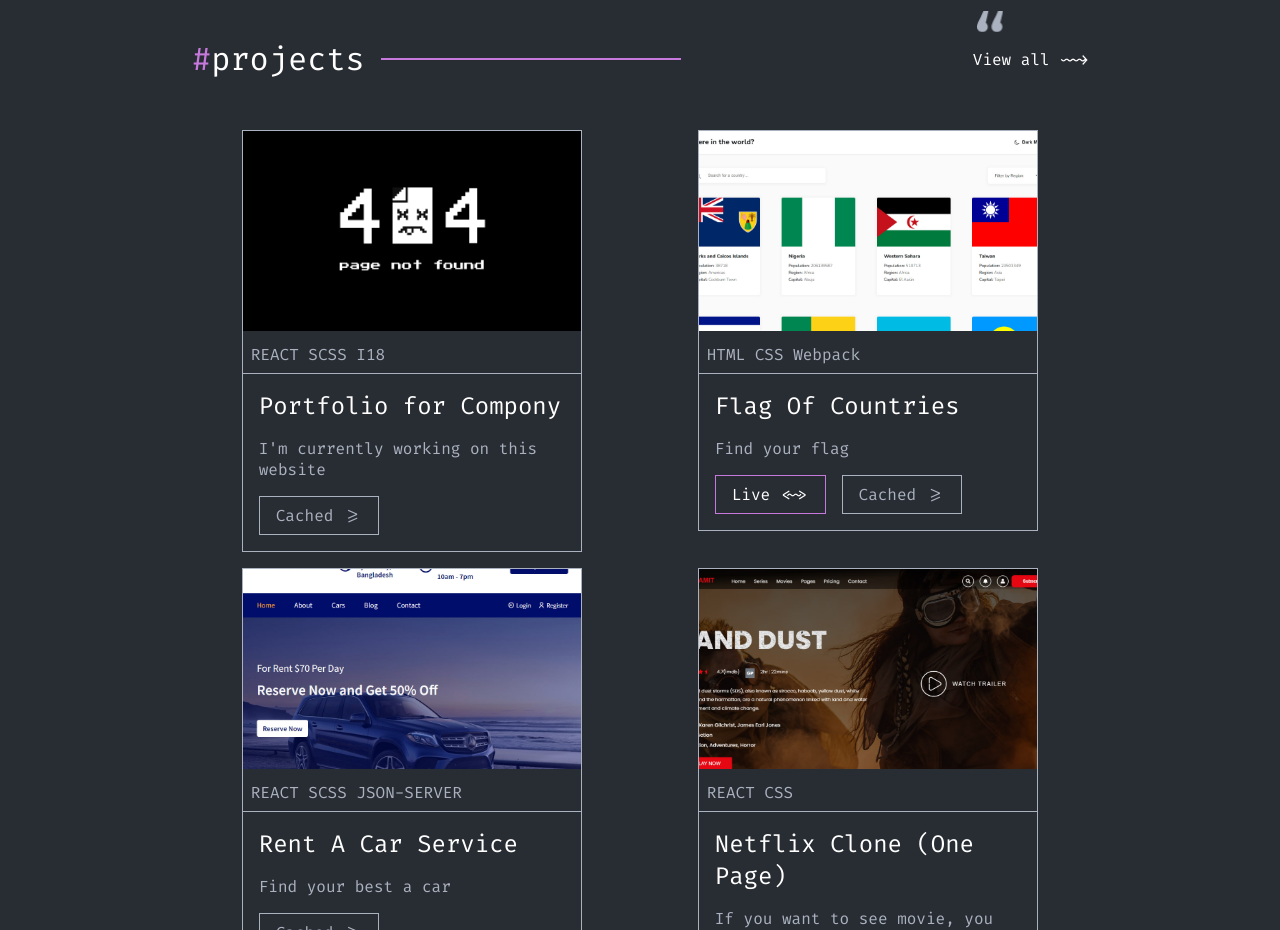
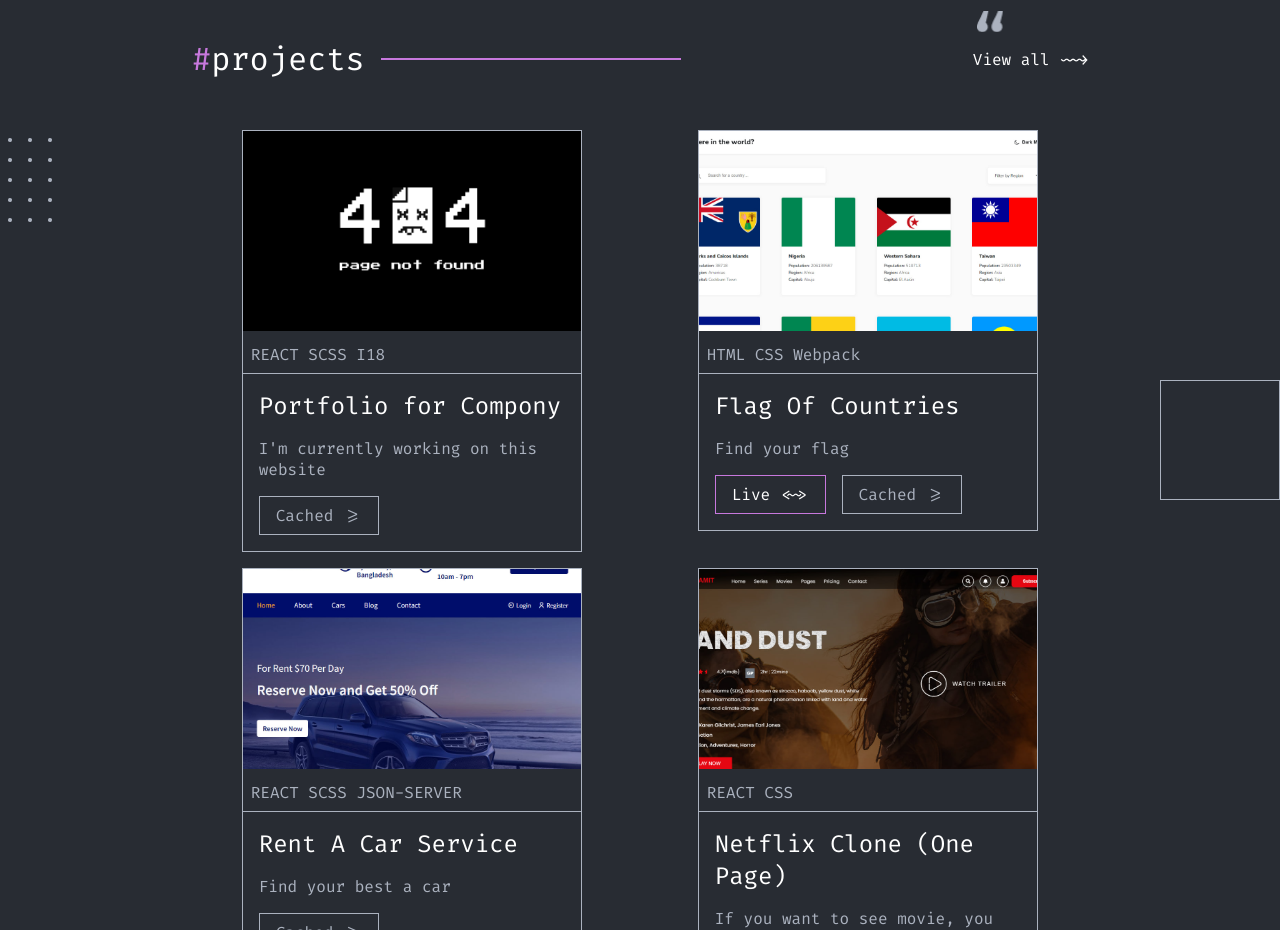
Before and after one commit to theyuunus/Portfolio, a React (Create React App) app: page / in a window 1280 px wide. Shown: the part 840-1770 px from the top of the page. Built offline with nearby package versions, Linux system fonts and the light colour scheme; data requests are answered from the project's data file.

Commit message:
#fix #add and fix dots and rectangle #HomeHeader

```diff
--- a/src/components/HomeProjects/HomeProjects.jsx
+++ b/src/components/HomeProjects/HomeProjects.jsx
@@ -56,48 +56,9 @@ export default function HomeProjects() {
                         </div>
                     </div>
                     <div className='homeProjects-cards'>
-                        {/* <div className='homeProjects-cards-card'> */}
-                        {/* {
-                                projects ? (
-                                    projects.map((project) => {
-                                        <div style={{ alignItems: "start" }}>
-                                            <div className="projects-cards-card" key={project.id}>
-                                                <div className="projects-cards-card-images">
-                                                    <img
-                                                        className="projects-cards-card-images-img"
-                                                        src={project.img && project.img.length > 0 ? (
-                                                            project.img.startsWith(project.id)
-                                                                ? process.env.PUBLIC_URL + "/images/" + project.img
-                                                                : project.img
-                                                        ) : NotFound}
-                                                        alt=""
-                                                    />
-                                                </div>
-                                                <h3 className="projects-cards-card-h3">{project.languages}</h3>
-                                                <div className="projects-cards-card-bottom">
-                                                    <h1 className="projects-cards-card-bottom-h1">{project.title}</h1>
-                                                    <p className="projects-cards-card-bottom-p">{project.text}</p>
-                                                    <div className="projects-cards-card-bottom-buttons">
-                                                        {project.live && project.live.length > 0 ? (
-                                                            <ButtonLive text={"Live <~>"} link={project.live ? project.live : null} />
-                                                        ) : null}
-                                                        {project.codes && project.codes.length > 0 ? (
-                                                            <ButtonDemo text={"Cached >="} link={project.codes} />
-                                                        ) : null}
-                                                    </div>
-                                                </div>
-                                            </div>
-                                        </div>
-                                    })
-                                ) : (
-                                    <div>
-                                        <h1>Loading...</h1>
-                                    </div>
-                                )
-                            } */}
-
+                        <div className='homeProjects-cards-dots'></div>
                         {work ? (
-                            work.slice(0,6).map((work) => (
+                            work.slice(0, 6).map((work) => (
                                 <div style={{ alignItems: "start" }}>
                                     <div className="projects-cards-card" key={work.id}>
                                         <div className="projects-cards-card-images">
@@ -135,9 +96,9 @@ export default function HomeProjects() {
                             </div>
                         )
                         }
+                        <div className='homeProjects-cards-rectangle'></div>
                     </div>
                 </div>
-                {/* </div> */}
             </div>
         </React.Fragment>
     )
--- a/src/components/HomeProjects/HomeProjects.scss
+++ b/src/components/HomeProjects/HomeProjects.scss
@@ -47,6 +47,25 @@
         grid-template-columns: repeat(3, 1fr);
         gap: 16px;
         padding-top: 50px;
+
+        &-dots {
+            width: 100px;
+            height: 100px;
+            background-image: url("../../images/Dots.png");
+            background-position: center;
+            background-repeat: no-repeat;
+            position: absolute;
+            left: -40px;
+        }
+
+        &-rectangle {
+            width: 120px;
+            height: 120px;
+            border: 1px solid var(--gray, #ABB2BF);
+            position: absolute;
+            right: 0;
+            margin-top: 250px;
+        }
     }
 }
 
@@ -61,6 +80,14 @@
     }
 }
 
+@media only screen and (max-width: 1202px) {
+
+    .homeProjects-cards-rectangle,
+    .homeProjects-cards-dots {
+        display: none;
+    }
+}
+
 @media only screen and (max-width: 765px) {
     .homeProjects-cards {
         display: grid;
@@ -72,10 +99,10 @@
     }
 }
 
-@media only screen and (max-width: 656px){
+@media only screen and (max-width: 656px) {
     .homeProjects-header-left-line {
-            display: none;
-        }
+        display: none;
+    }
 }
 
 @media only screen and (max-width: 400px) {
@@ -93,4 +120,13 @@
         flex-direction: column;
         gap: 16px;
     }
+
+    .homeProjects-header {
+        display: block;
+    }
+
+    .homeProjects-header-right {
+        text-align-last: right;
+        padding-top: 30px;
+    }
 }
```
